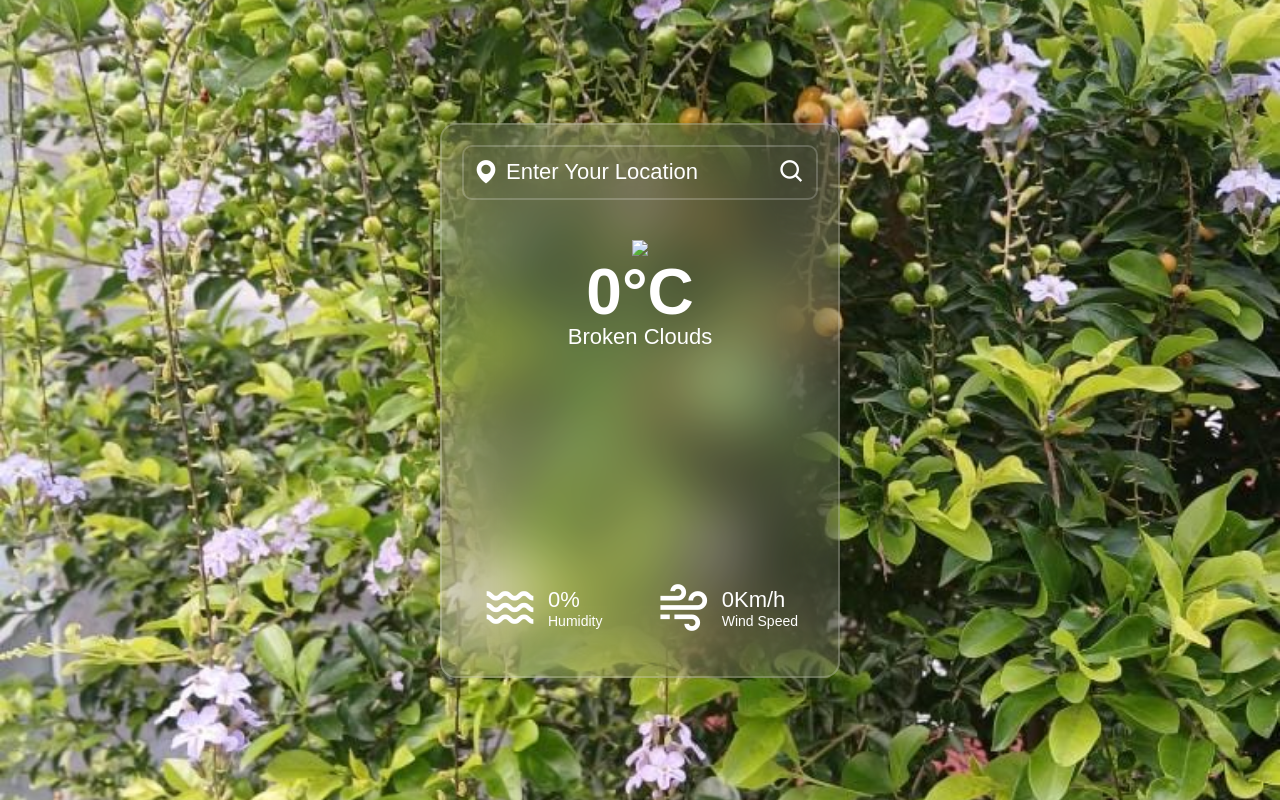
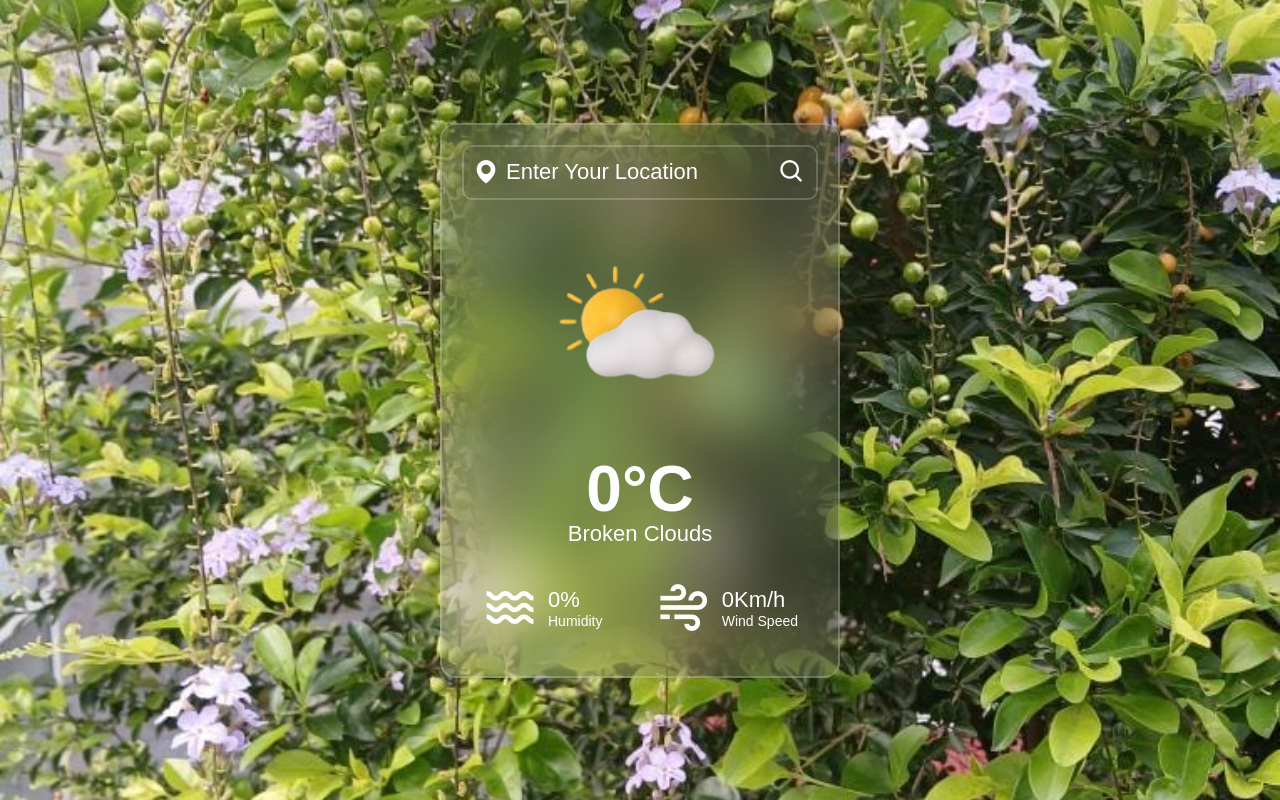
Before and after one commit to gungun-2010/PRODIGY_WD_05, a plain HTML site: page Weather.html in a window 1280 px wide. Drawn offline with nearby package versions, Linux system fonts and the light colour scheme; files whose address does not match are found by name.

Commit message:
Update Weather.html

```diff
--- a/Weather.html
+++ b/Weather.html
@@ -27,7 +27,7 @@
         <div class="box">
           <div class="info-weather">
             <div class="weather">
-              <img src="/images/cloud.png" />
+              <img src="cloud.png" />
               <p class="temperature">0<span>°C</span></p>
               <p class="description">Broken Clouds</p>
             </div>
```
